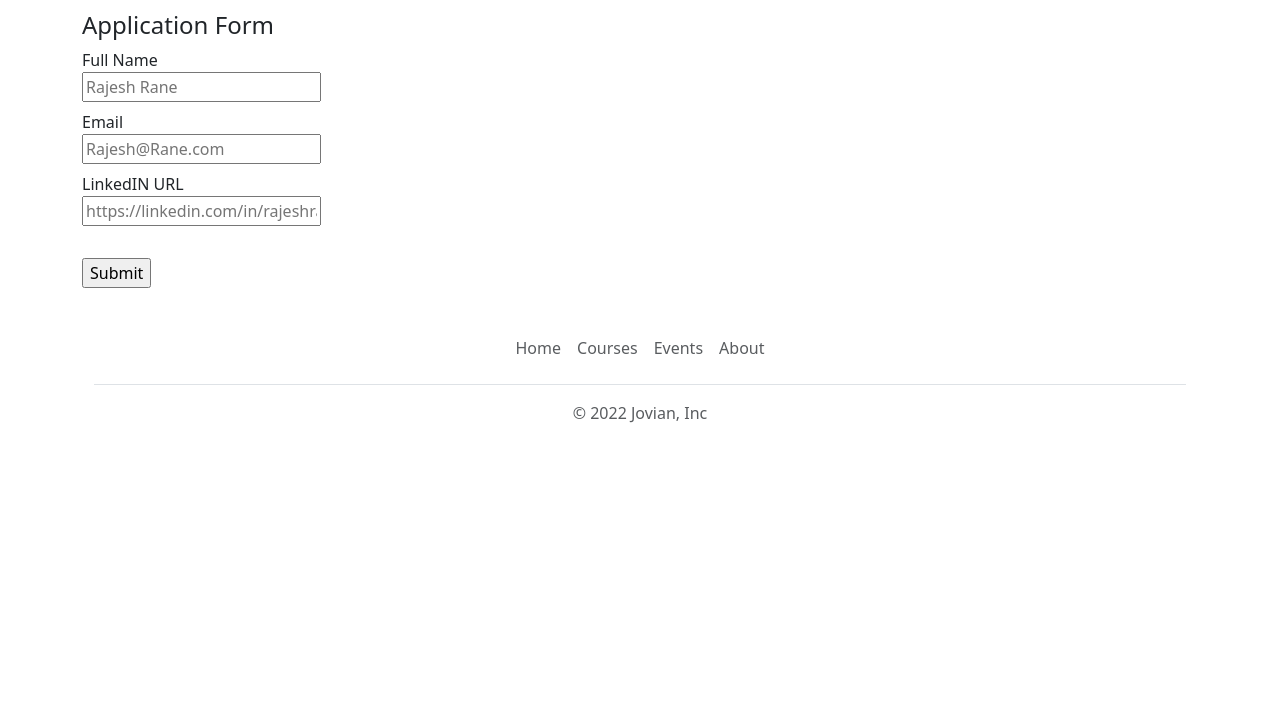
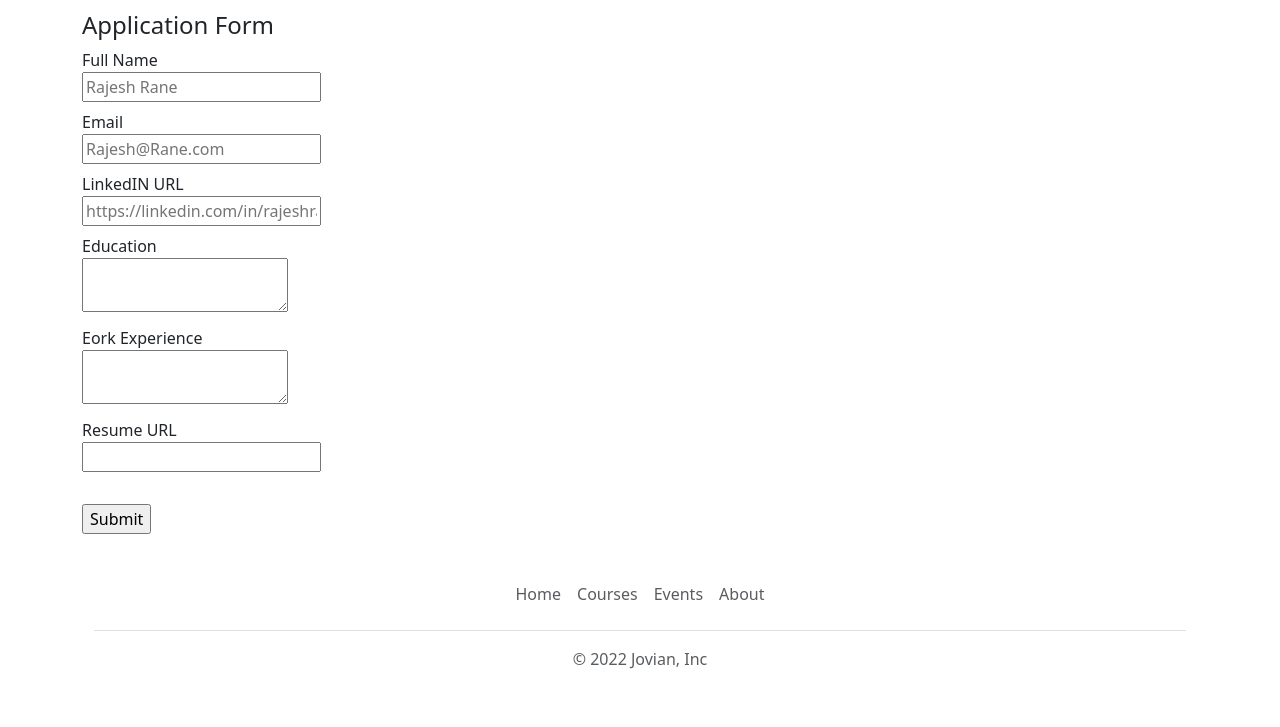
Before and after one commit to ranerajesh/careers-website-PythonFlask, a Flask app: template templates/jobpage.html in a window 1280 px wide. Shown: the part 675-1402 px from the top of the page. Before the commit the page ends 1098 px from the top, so only its background shows below. Run offline with Flask 3, Linux system fonts and the light colour scheme; the template is opened without the code that fills it, so the values that code supplies are empty.

Commit message:
Adding application form

```diff
--- a/app.py
+++ b/app.py
@@ -1,4 +1,4 @@
-from flask import Flask, render_template, jsonify
+from flask import Flask, render_template, jsonify, request
 from database import load_jobs_from_db, load_job_from_db
 
 app = Flask(__name__)
@@ -48,5 +48,11 @@ def show_job(id):
   return render_template('jobpage.html', job=job)
 
 
+@app.route("/job/<id>/apply", methods=['post'])
+def apply_to_job(id):
+  data = request.form
+  return jsonify(data)
+
+
 if __name__ == '__main__':
   app.run(host='0.0.0.0', port=8080, debug=True)
--- a/templates/application_form.html
+++ b/templates/application_form.html
@@ -1,5 +1,5 @@
 <h4>Application Form</h4>
-<form>
+<form action="/job/{{job['id']}}/apply" method = "post">
 <div class=mb-2>
   <label>Full Name</label><br>
   <input type = "text" name="full_name" placeholder="Rajesh Rane">
@@ -12,6 +12,18 @@
   <label>LinkedIN URL</label><br>
   <input type = "text" name="linkedin_url" placeholder="https://linkedin.com/in/rajeshrane">
 </div>
-  <br>
-  <input type="Submit" name="submit">
+<div class=mb-2>
+  <label>Education</label><br>
+  <textarea name="education"></textarea>
+</div>
+<div class=mb-2>
+  <label>Eork Experience</label><br>
+  <textarea name="work_experience"></textarea>
+</div>
+<div class=mb-2>
+  <label>Resume URL</label><br>
+  <input type = "text" name="resume_url">
+</div>
+<br>
+<input type="Submit" name="submit">
 </form>
```
Also changed, not shown: 1 other file.
